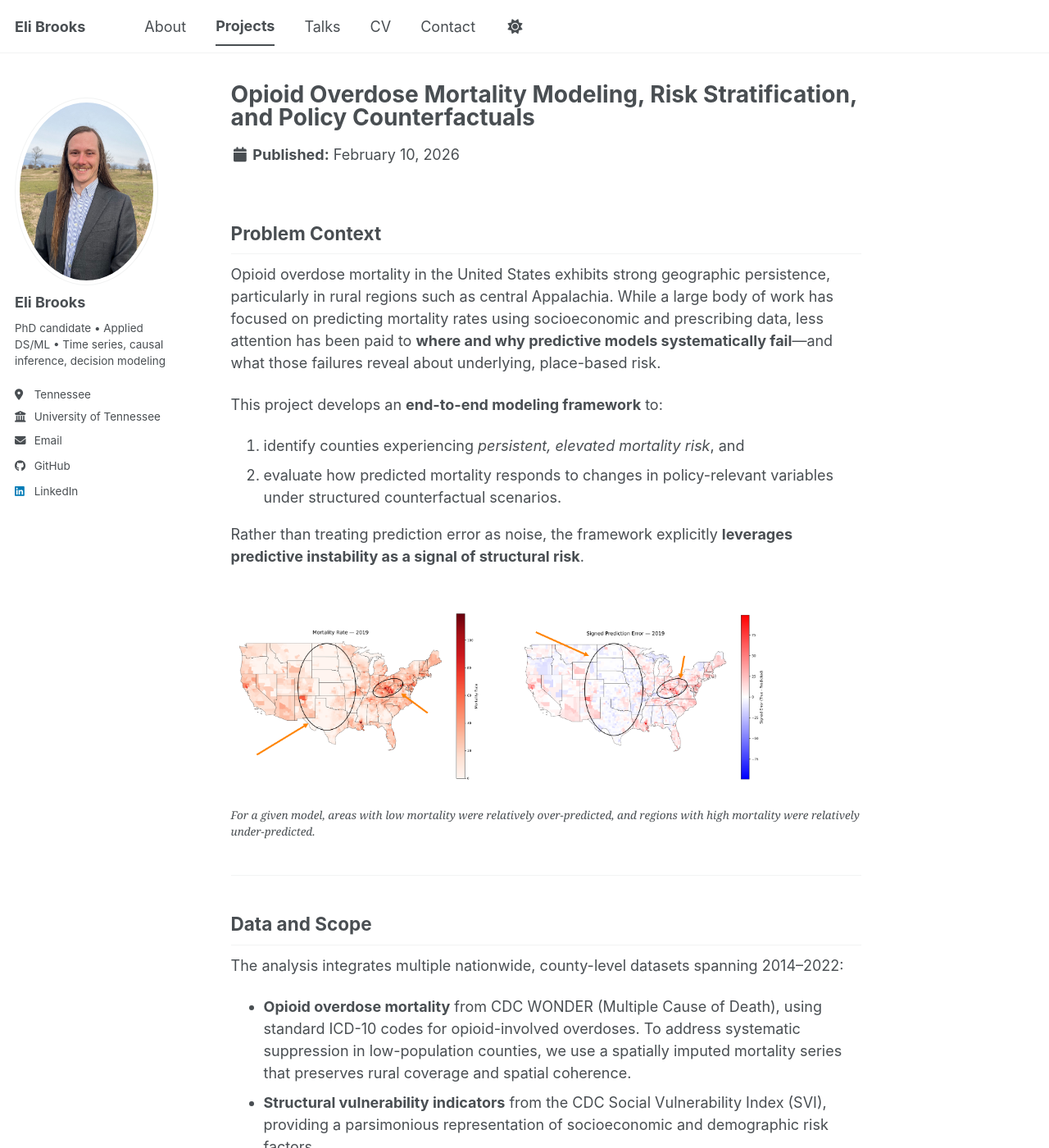
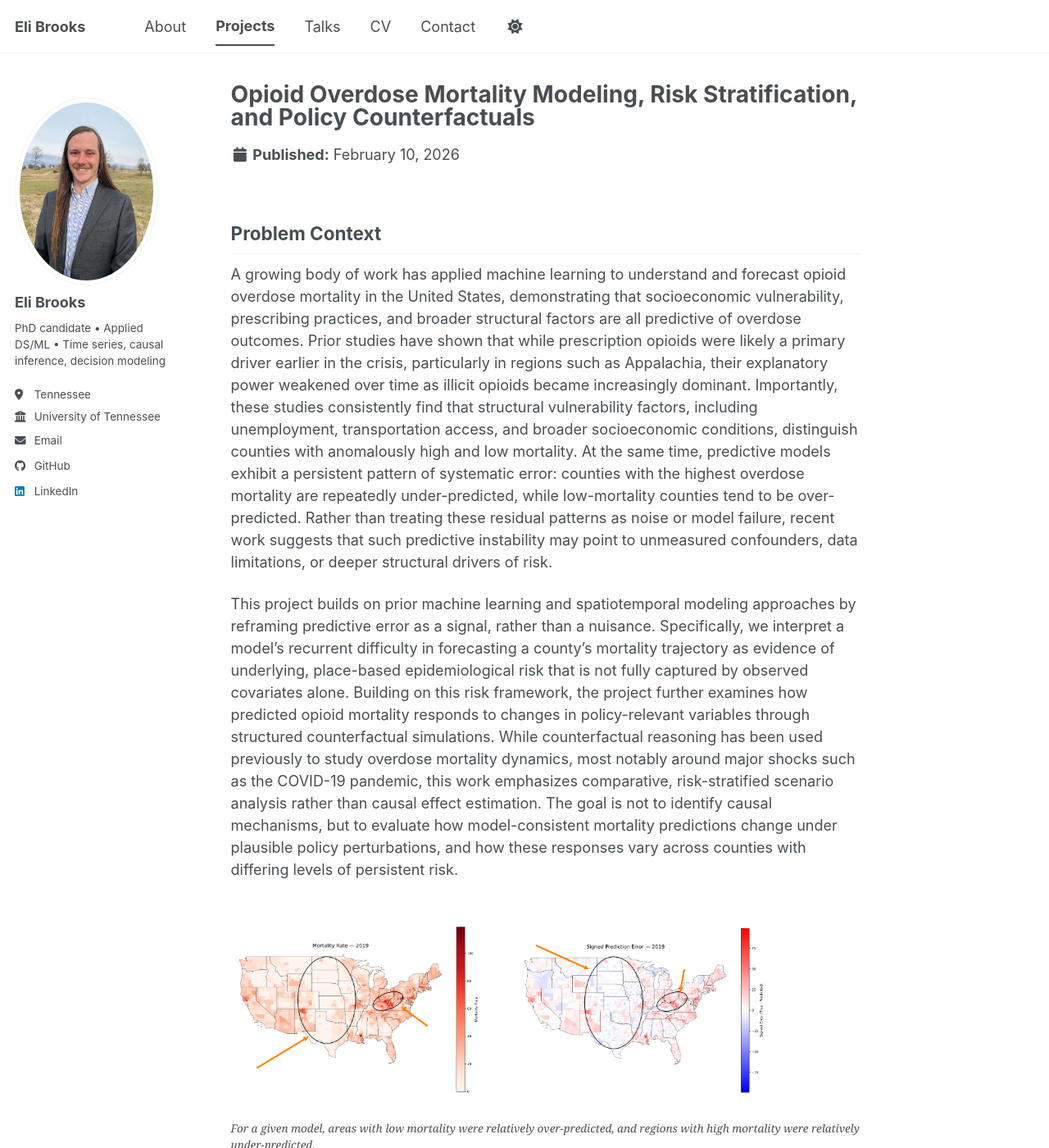
Before and after one commit to ebrook27/ebrook27.github.io, a Jekyll site: the page built from _portfolio/portfolio-opioid-risk.md, in a window 1280 px wide and 1400 px high. Shown: the whole window at 82% size. Built offline with Jekyll 4.4.1, drawn with Linux system fonts in a browser that asks for light colours; a script bundle is joined from its source files by our own code; library files that are not in the unit come from our copies; some of the changed text lies outside the part shown.

Commit message:
Update portfolio-opioid-risk.md

```diff
--- a/_portfolio/portfolio-opioid-risk.md
+++ b/_portfolio/portfolio-opioid-risk.md
@@ -7,14 +7,11 @@ order: 1
 ---
 
 ## Problem Context
-Opioid overdose mortality in the United States exhibits strong geographic persistence, particularly in rural regions such as central Appalachia. While a large body of work has focused on predicting mortality rates using socioeconomic and prescribing data, less attention has been paid to **where and why predictive models systematically fail**—and what those failures reveal about underlying, place-based risk.
+A growing body of work has applied machine learning to understand and forecast opioid overdose mortality in the United States, demonstrating that socioeconomic vulnerability, prescribing practices, and broader structural factors are all predictive of overdose outcomes. Prior studies have shown that while prescription opioids were likely a primary driver earlier in the crisis, particularly in regions such as Appalachia, their explanatory power weakened over time as illicit opioids became increasingly dominant. Importantly, these studies consistently find that structural vulnerability factors, including unemployment, transportation access, and broader socioeconomic conditions, distinguish counties with anomalously high and low mortality.
+At the same time, predictive models exhibit a persistent pattern of systematic error: counties with the highest overdose mortality are repeatedly under-predicted, while low-mortality counties tend to be over-predicted. Rather than treating these residual patterns as noise or model failure, recent work suggests that such predictive instability may point to unmeasured confounders, data limitations, or deeper structural drivers of risk.
 
-This project develops an **end-to-end modeling framework** to:
-
-1. identify counties experiencing *persistent, elevated mortality risk*, and
-2. evaluate how predicted mortality responds to changes in policy-relevant variables under structured counterfactual scenarios.
-
-Rather than treating prediction error as noise, the framework explicitly **leverages predictive instability as a signal of structural risk**.
+This project builds on prior machine learning and spatiotemporal modeling approaches by reframing predictive error as a signal, rather than a nuisance. Specifically, we interpret a model’s recurrent difficulty in forecasting a county’s mortality trajectory as evidence of underlying, place-based epidemiological risk that is not fully captured by observed covariates alone.
+Building on this risk framework, the project further examines how predicted opioid mortality responds to changes in policy-relevant variables through structured counterfactual simulations. While counterfactual reasoning has been used previously to study overdose mortality dynamics, most notably around major shocks such as the COVID-19 pandemic, this work emphasizes comparative, risk-stratified scenario analysis rather than causal effect estimation. The goal is not to identify causal mechanisms, but to evaluate how model-consistent mortality predictions change under plausible policy perturbations, and how these responses vary across counties with differing levels of persistent risk.
 
 <figure>
   <img
@@ -43,7 +40,7 @@ Together, these data support both predictive modeling and scenario-based analysi
 ---
 
 ## Modeling Framework
-We train machine learning models to predict **next-year county-level opioid overdose mortality** using lagged covariates. Predictions are generated out-of-sample via 5-fold cross-validation, ensuring that every county-year observation is evaluated under held-out conditions.
+We train machine learning models to predict next-year county-level opioid overdose mortality using lagged covariates. Predictions are generated out-of-sample via 5-fold cross-validation, ensuring that every county-year observation is evaluated under held-out conditions.
 
 To verify robustness, we employ multiple model classes:
 
@@ -57,9 +54,9 @@ Across models, we observe a consistent pattern:
 ---
 
 ## Risk as Persistent Predictive Instability
-We define county-level **risk** not as a single-year prediction, but as the **accumulated difficulty models have in forecasting mortality over time**.
+We define county-level risk not as a single-year prediction, but as the accumulated difficulty models have in forecasting mortality over time.
 
-For each county, we compute a cumulative loss-based risk score derived from repeated out-of-sample prediction errors. Counties that are consistently under-predicted—indicating mortality trajectories exceeding what observed covariates would suggest—are interpreted as experiencing **structural epidemiological risk** not fully captured by standard indicators.
+For each county, we compute a cumulative loss-based risk score derived from repeated out-of-sample prediction errors. Counties that are consistently under-predicted, indicating mortality trajectories exceeding what observed covariates would suggest, are interpreted as experiencing structural epidemiological risk not fully captured by standard indicators.
 
 To emphasize recent shocks and evolving dynamics, we extend this definition using an **Exponentially Weighted Moving Average (EWMA)** of prediction errors. The EWMA formulation is particularly effective at highlighting post-2020 mortality spikes and persistent rural hotspots.
 
@@ -72,9 +69,9 @@ Empirically, EWMA-based risk stratification reveals:
 ---
 
 ## Counterfactual Policy Simulations
-Building on the risk framework, we conduct **counterfactual mortality predictions** to evaluate how modeled outcomes respond to changes in policy-relevant variables.
+Building on the risk framework, we conduct counterfactual mortality predictions to evaluate how modeled outcomes respond to changes in policy-relevant variables.
 
-These simulations are **not causal effect estimates**. Instead, they are structured sensitivity analyses that explore how learned mortality relationships respond to controlled perturbations of inputs, holding other covariates fixed.
+These simulations are not causal effect estimates. Instead, they are structured sensitivity analyses that explore how learned mortality relationships respond to controlled perturbations of inputs, holding other covariates fixed.
 
 We examine counterfactual scenarios involving:
 
@@ -82,12 +79,12 @@ We examine counterfactual scenarios involving:
 - changes in unemployment, and
 - changes in insurance coverage.
 
-The magnitude of these interventions is informed by historically observed policy shifts (e.g., post-2016 prescribing guidelines), but the results are interpreted conservatively as **model-consistent responses**, not causal claims.
+The magnitude of these interventions is informed by historically observed policy shifts (e.g., post-2016 prescribing guidelines), but the results are interpreted conservatively as *model-consistent responses, not causal claims.
 
 Crucially, we evaluate counterfactual responses **by risk strata**, revealing that:
 
 - high-risk counties often exhibit different sensitivity profiles than low-risk counties,
-- uniform national interventions can produce heterogeneous—and sometimes counterintuitive—effects across risk groups,
+- uniform national interventions can produce heterogeneous, and sometimes counterintuitive, effects across risk groups,
 - and structural vulnerability continues to shape outcomes even under aggressive supply-side interventions.
 
 <figure>
@@ -121,7 +118,7 @@ This framework reframes opioid mortality modeling in two important ways:
 1. **Risk is defined dynamically**, based on persistent model failure rather than static covariates alone.
 2. **Policy evaluation is stratified by structural risk**, highlighting where interventions may have limited or uneven impact.
 
-For public health stakeholders—particularly in rural contexts—this approach supports:
+For public health stakeholders, particularly in rural contexts, this approach supports:
 
 - identification of counties experiencing entrenched, place-based risk,
 - comparison of intervention strategies under realistic assumptions,
@@ -141,3 +138,12 @@ This analysis does not claim causal identification, and results should not be in
 ## Code and Reproducibility
 Full code, data pipelines, and model diagnostics are available here:
 **GitHub:** https://github.com/ebrook27/Opioid_Risk
+
+---
+
+## Selected References
+- Deas, J. et al. (2025). *Identifying spatiotemporal patterns and structural drivers of opioid-related mortality using machine learning.*
+- Böttcher, L. et al. (2024). *Forecasting drug overdose deaths in the United States.*
+- Schell, T. et al. (2022). *Identifying neighborhood-level predictors of opioid mortality using machine learning.*
+- Xia, Y. et al. (2023). *Counterfactual analysis of drug overdose mortality during the COVID-19 pandemic.*
+- Broadbent, A., et al. (2022). *Can machine learning support scientific explanation without causal identific
```
